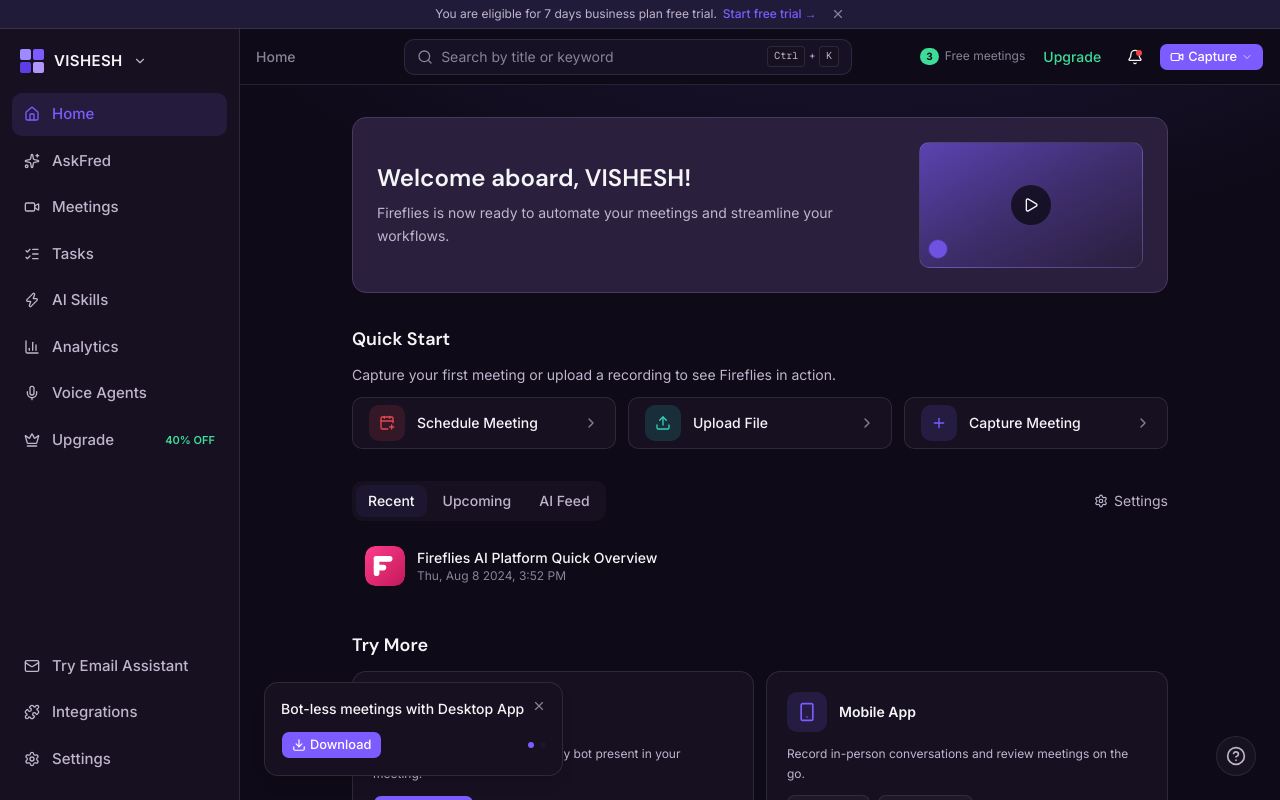
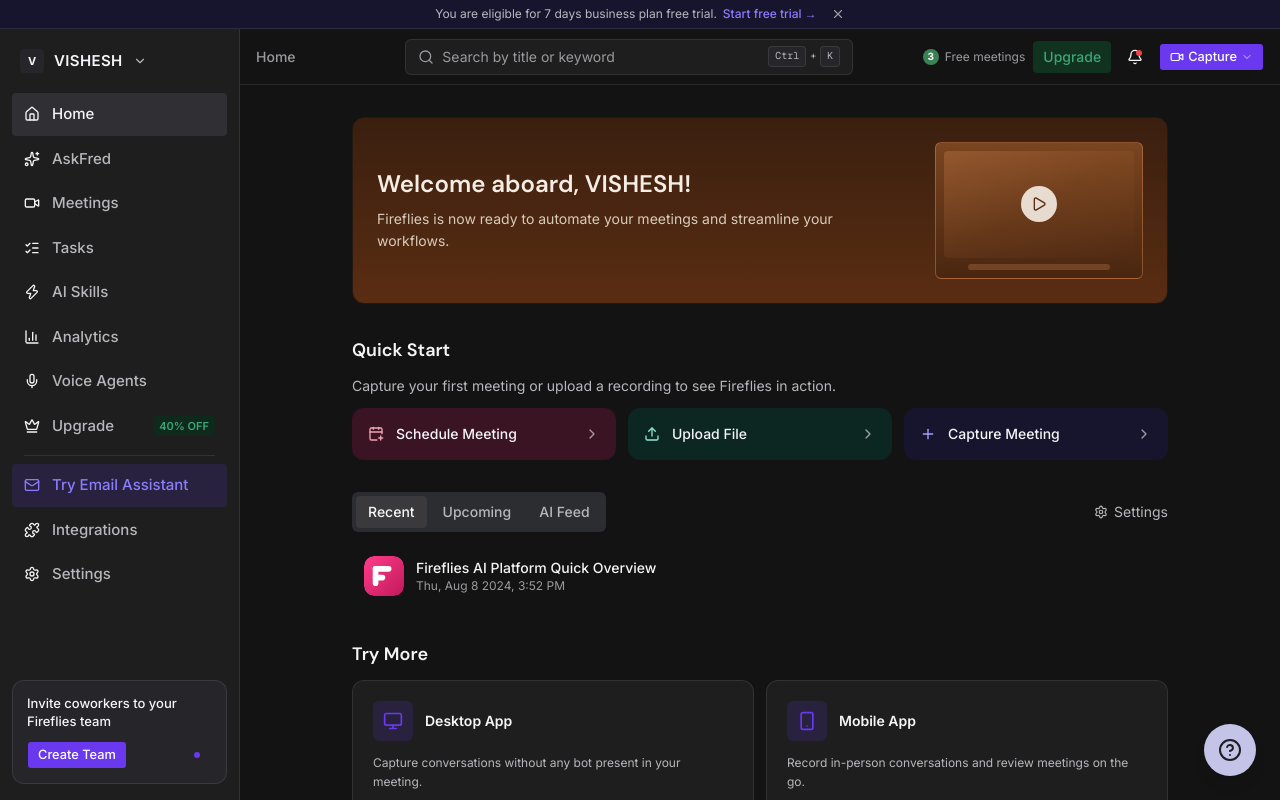
Before and after one commit to vishesh7124/fireflies-clone-scaler, a Next.js app in the folder frontend/: page / in a window 1280 px wide. Built offline with nearby package versions, Linux system fonts and the light colour scheme.

Commit message:
Phase 0 review round 2: neutral dark-gray base, copper hero, tinted tiles, muted greens, small radii, sidebar invite card

```diff
--- a/frontend/src/app/(app)/page.tsx
+++ b/frontend/src/app/(app)/page.tsx
@@ -1,6 +1,5 @@
 "use client";
 
-import { useState } from "react";
 import {
   CalendarPlusIcon,
   ChevronRightIcon,
@@ -11,7 +10,6 @@
   SettingsIcon,
   SmartphoneIcon,
   UploadIcon,
-  XIcon,
   type LucideIcon,
 } from "lucide-react";
 import { toast } from "sonner";
@@ -20,48 +18,51 @@
 import { Logo } from "@/components/layout/logo";
 
 /**
- * Home — replicates the real app's layout (docs/01 §5.2): welcome hero,
- * Quick Start tiles, Recent/Upcoming/AI Feed tabs, Try More cards, and the
- * floating promo card. Lists are static placeholders until the mock data
- * layer lands in Phase 1-2 (TODO(phase-2)).
+ * Home — replicates the real app's layout (docs/01 §5.2): warm copper hero,
+ * solid-tinted Quick Start tiles, Recent/Upcoming/AI Feed tabs, Try More cards.
+ * Lists are static placeholders until the mock data layer lands (Phase 1-2).
  */
 
-const TILES: { label: string; icon: LucideIcon; tint: string }[] = [
-  { label: "Schedule Meeting", icon: CalendarPlusIcon, tint: "bg-[#e5484d]/15 text-[#e5484d]" },
-  { label: "Upload File", icon: UploadIcon, tint: "bg-[#2dd4bf]/15 text-[#2dd4bf]" },
-  { label: "Capture Meeting", icon: PlusIcon, tint: "bg-primary/15 text-primary" },
+// Solid tinted tiles (colors sampled from the original screenshot)
+const TILES: { label: string; icon: LucideIcon; bg: string; iconColor: string }[] = [
+  { label: "Schedule Meeting", icon: CalendarPlusIcon, bg: "bg-[#3a1423]", iconColor: "text-[#f2a4b4]" },
+  { label: "Upload File", icon: UploadIcon, bg: "bg-[#0c2622]", iconColor: "text-[#8ee6d3]" },
+  { label: "Capture Meeting", icon: PlusIcon, bg: "bg-[#17152e]", iconColor: "text-[#a5a0ff]" },
 ];
 
 const TABS = ["Recent", "Upcoming", "AI Feed"];
 
 export default function HomePage() {
-  const [promoVisible, setPromoVisible] = useState(true);
   const soon = (what: string) => () => toast.info(`${what} — coming soon`);
 
   return (
     <div className="mx-auto w-full max-w-[880px] space-y-8 p-8">
-      {/* welcome hero — plum fill + visible border (original.png) */}
-      <section className="flex items-center gap-8 rounded-xl border border-[#4a3a5a] bg-[#2a1f3d] p-6">
+      {/* welcome hero — warm brown/copper gradient card, like the original */}
+      <section className="flex items-center gap-8 rounded-xl border border-[#241812] bg-gradient-to-b from-[#3a1f0f] to-[#5a2d12] p-6">
         <div className="min-w-0 space-y-2">
-          <h1 className="font-display text-2xl font-semibold text-foreground">
+          <h1 className="font-display text-2xl font-semibold text-[#f5ede4]">
             Welcome aboard, VISHESH!
           </h1>
-          <p className="text-sm leading-relaxed text-muted-foreground">
+          <p className="text-sm leading-relaxed text-[#d8ccbd]">
             Fireflies is now ready to automate your meetings and streamline your
             workflows.
           </p>
         </div>
 
-        {/* video preview thumbnail — gradient, play button, avatar (like the original) */}
-        <div className="relative hidden aspect-video w-56 shrink-0 overflow-hidden rounded-lg border border-white/10 bg-gradient-to-br from-primary/60 via-primary/25 to-transparent sm:block">
-          <span className="absolute inset-0 m-auto flex size-10 items-center justify-center rounded-full bg-background/80">
-            <PlayIcon className="size-4 text-foreground" />
-          </span>
-          <span className="absolute bottom-2 left-2 size-5 rounded-full border border-background/40 bg-primary/80" />
+        {/* stylized laptop mockup with copper border (like the original) */}
+        <div className="hidden w-52 shrink-0 sm:block">
+          <div className="rounded-lg border border-[#e8955c]/40 bg-gradient-to-b from-[#7a4520] to-[#4a2610] p-2">
+            <div className="relative aspect-video rounded-md bg-gradient-to-br from-[#e8955c]/25 via-[#c97b3d]/10 to-transparent">
+              <span className="absolute inset-0 m-auto flex size-9 items-center justify-center rounded-full bg-[#f5ede4]/90">
+                <PlayIcon className="size-4 text-[#5a2d12]" />
+              </span>
+            </div>
+            <div className="mx-auto mt-1.5 h-1.5 w-3/4 rounded-full bg-[#e8955c]/25" />
+          </div>
         </div>
       </section>
 
-      {/* quick start tiles — one-line labels, 52px rows */}
+      {/* quick start — solid tinted tiles, one-line labels, 52px rows */}
       <section className="space-y-3">
         <h2 className="font-display text-lg font-semibold text-foreground">Quick Start</h2>
         <p className="text-sm text-muted-foreground">
@@ -69,20 +70,19 @@
           action.
         </p>
         <div className="grid gap-3 sm:grid-cols-3">
-          {TILES.map(({ label, icon: Icon, tint }) => (
+          {TILES.map(({ label, icon: Icon, bg, iconColor }) => (
             <button
               key={label}
               type="button"
               onClick={soon(label)}
-              className="flex h-[52px] items-center gap-3 rounded-lg border border-border bg-surface px-4 text-left transition-colors hover:border-ring/40"
+              className={cn(
+                "flex h-[52px] items-center gap-3 rounded-xl px-4 text-left transition-opacity hover:opacity-90",
+                bg,
+              )}
             >
-              <span
-                className={`flex size-9 shrink-0 items-center justify-center rounded-lg ${tint}`}
-              >
-                <Icon className="size-4" />
-              </span>
+              <Icon className={cn("size-4 shrink-0", iconColor)} />
               <span className="truncate text-sm font-medium text-foreground">{label}</span>
-              <ChevronRightIcon className="ml-auto size-4 shrink-0 text-subtle" />
+              <ChevronRightIcon className="ml-auto size-4 shrink-0 text-foreground/60" />
             </button>
           ))}
         </div>
@@ -91,7 +91,7 @@
       {/* recent / upcoming / ai feed — TODO(phase-2): live lists */}
       <section className="space-y-3">
         <div className="flex items-center justify-between">
-          <div className="flex items-center gap-1 rounded-lg bg-surface p-1">
+          <div className="flex items-center gap-1 rounded-lg bg-[#2c2d31] p-1">
             {TABS.map((tab, i) => (
               <button
                 key={tab}
@@ -100,7 +100,7 @@
                 className={cn(
                   "rounded-md px-3 py-1.5 text-sm font-medium transition-colors",
                   i === 0
-                    ? "bg-elevated text-foreground"
+                    ? "bg-[#3a3a3d] text-foreground"
                     : "text-muted-foreground hover:text-foreground",
                 )}
               >
@@ -122,9 +122,9 @@
         <button
           type="button"
           onClick={soon("Open meeting")}
-          className="flex w-full items-center gap-3 rounded-lg border border-transparent p-3 text-left transition-colors hover:border-border hover:bg-surface"
+          className="flex w-full items-center gap-3 rounded-lg p-3 text-left transition-colors hover:bg-surface"
         >
-          <Logo variant="mark" className="size-10 shrink-0 rounded-lg" />
+          <Logo variant="mark" className="size-10 shrink-0 rounded-[10px]" />
           <span className="min-w-0">
             <span className="block truncate text-sm font-medium text-foreground">
               Fireflies AI Platform Quick Overview
@@ -174,35 +174,6 @@
           </div>
         </div>
       </section>
-
-      {/* floating promo card — bottom-left, dismissible (like the real app) */}
-      {promoVisible && (
-        <div className="fixed bottom-6 left-[264px] z-40 hidden max-w-xs flex-col gap-3 rounded-xl border border-border bg-surface p-4 shadow-lg lg:flex">
-          <div className="flex items-start justify-between gap-2">
-            <p className="text-sm font-medium text-foreground">
-              Bot-less meetings with Desktop App
-            </p>
-            <button
-              type="button"
-              onClick={() => setPromoVisible(false)}
-              aria-label="Dismiss promo"
-              className="text-subtle transition-colors hover:text-foreground"
-            >
-              <XIcon className="size-3.5" />
-            </button>
-          </div>
-          <div className="flex items-center justify-between">
-            <Button size="sm" onClick={soon("Desktop app")}>
-              <DownloadIcon className="size-3.5" />
-              Download
-            </Button>
-            <span className="flex gap-1.5">
-              <span className="size-1.5 rounded-full bg-primary" />
-              <span className="size-1.5 rounded-full bg-muted" />
-            </span>
-          </div>
-        </div>
-      )}
     </div>
   );
 }
--- a/frontend/src/app/globals.css
+++ b/frontend/src/app/globals.css
@@ -5,12 +5,11 @@
 @custom-variant dark (&:is(.dark *));
 
 /*
- * Fireflies design tokens — extracted from real app screenshots + official docs
- * (docs/01-UIUX-RESEARCH.md §2-3) and revised after the original-vs-clone
- * screenshot comparison: the app is a WARM plum-toned dark UI, not cold black.
- * `surface` = panels/sidebar/cards · `elevated` = popovers/inputs ·
- * `accent` = plum active/hover pill · `subtle` = timestamps & meta text ·
- * `success` = the app's mint green.
+ * Fireflies design tokens — docs/01-UIUX-RESEARCH.md §2-3.
+ * Revision 2 (original-vs-clone round 2): the real app is a NEUTRAL dark-gray
+ * UI — purple is an accent (buttons/links), not a surface tint. Hero/Quick
+ * Start surfaces are warm browns + deep tinted tiles, greens are muted forest.
+ * Radii run small: pills 4px, controls 6px, cards 12px.
  */
 
 @theme inline {
@@ -29,6 +28,7 @@
   --color-popover-foreground: var(--popover-foreground);
   --color-primary: var(--primary);
   --color-primary-foreground: var(--primary-foreground);
+  --color-primary-soft: var(--primary-soft); /* lighter purple for links on dark */
   --color-secondary: var(--secondary);
   --color-secondary-foreground: var(--secondary-foreground);
   --color-muted: var(--muted);
@@ -55,95 +55,98 @@
   --color-sidebar-border: var(--sidebar-border);
   --color-sidebar-ring: var(--sidebar-ring);
 
-  --radius-sm: calc(var(--radius) * 0.6);
-  --radius-md: calc(var(--radius) * 0.8);
-  --radius-lg: var(--radius);
-  --radius-xl: calc(var(--radius) * 1.4);
-  --radius-2xl: calc(var(--radius) * 1.8);
-  --radius-3xl: calc(var(--radius) * 2.2);
-  --radius-4xl: calc(var(--radius) * 2.6);
+  /* small-radius scale (the original app is barely rounded) */
+  --radius-sm: 4px;
+  --radius-md: 4px;
+  --radius-lg: 6px;
+  --radius-xl: 12px;
+  --radius-2xl: 14px;
+  --radius-3xl: 16px;
+  --radius-4xl: 20px;
 }
 
 /* Light theme (bonus toggle — dark is the product default) */
 :root {
-  --background: #f7f5fb;
-  --foreground: #1c1626;
+  --background: #f4f4f5;
+  --foreground: #1b1b1d;
   --surface: #ffffff;
   --elevated: #ffffff;
-  --subtle: #8b8598;
+  --subtle: #8a8a90;
   --card: #ffffff;
-  --card-foreground: #1c1626;
+  --card-foreground: #1b1b1d;
   --popover: #ffffff;
-  --popover-foreground: #1c1626;
-  --primary: #6b4cf0;
+  --popover-foreground: #1b1b1d;
+  --primary: #5b2fd6;
   --primary-foreground: #ffffff;
-  --secondary: #ece6f7;
-  --secondary-foreground: #1c1626;
-  --muted: #ece6f7;
-  --muted-foreground: #5b5470;
-  --accent: #ece6f7;
-  --accent-foreground: #1c1626;
+  --primary-soft: #7c5cff;
+  --secondary: #ececee;
+  --secondary-foreground: #1b1b1d;
+  --muted: #ececee;
+  --muted-foreground: #5b5b60;
+  --accent: #ececee;
+  --accent-foreground: #1b1b1d;
   --destructive: #dc2626;
-  --success: #0f9d6e;
+  --success: #1e7d4f;
   --warning: #d97706;
-  --border: rgba(28, 22, 38, 0.12);
-  --input: rgba(28, 22, 38, 0.16);
-  --ring: #6b4cf0;
-  --chart-1: #6b4cf0;
+  --border: rgba(20, 19, 20, 0.12);
+  --input: rgba(20, 19, 20, 0.16);
+  --ring: #5b2fd6;
+  --chart-1: #5b2fd6;
   --chart-2: #ff3d8b;
   --chart-3: #10b981;
   --chart-4: #f59e0b;
   --chart-5: #3b82f6;
-  --radius: 0.625rem;
+  --radius: 0.375rem;
   --sidebar: #ffffff;
-  --sidebar-foreground: #1c1626;
-  --sidebar-primary: #6b4cf0;
+  --sidebar-foreground: #1b1b1d;
+  --sidebar-primary: #5b2fd6;
   --sidebar-primary-foreground: #ffffff;
-  --sidebar-accent: #ece6f7;
-  --sidebar-accent-foreground: #1c1626;
-  --sidebar-border: rgba(28, 22, 38, 0.1);
-  --sidebar-ring: #6b4cf0;
+  --sidebar-accent: #ececee;
+  --sidebar-accent-foreground: #1b1b1d;
+  --sidebar-border: rgba(20, 19, 20, 0.1);
+  --sidebar-ring: #5b2fd6;
 }
 
-/* Dark theme — warm plum palette from the real app */
+/* Dark theme — neutral dark grays, warm hero/tile surfaces, purple as accent */
 .dark {
-  --background: #0e0a17;
+  --background: #141314;
   --foreground: #f5f5f7;
-  --surface: #161021;
-  --elevated: #1d1630;
-  --subtle: #8a8298;
-  --card: #161021;
+  --surface: #1e1e1f;
+  --elevated: #26262a;
+  --subtle: #9a9a9e;
+  --card: #1e1e1f;
   --card-foreground: #f5f5f7;
-  --popover: #1d1630;
+  --popover: #26262a;
   --popover-foreground: #f5f5f7;
-  --primary: #7c5cff;
+  --primary: #6938ef;
   --primary-foreground: #ffffff;
-  --secondary: #1d1630;
+  --primary-soft: #8b7cff;
+  --secondary: #26262a;
   --secondary-foreground: #f5f5f7;
-  --muted: #1d1630;
-  --muted-foreground: #bfb5cc;
-  --accent: #251c3d;
+  --muted: #26262a;
+  --muted-foreground: #b8b8bc;
+  --accent: #2f2f34;
   --accent-foreground: #f5f5f7;
   --destructive: #ef4444;
-  --success: #3ddc97;
+  --success: #3ba774;
   --warning: #f59e0b;
-  --border: rgba(255, 255, 255, 0.1);
-  --input: rgba(255, 255, 255, 0.12);
-  --ring: #7c5cff;
-  --chart-1: #7c5cff;
+  --border: rgba(255, 255, 255, 0.09);
+  --input: rgba(255, 255, 255, 0.11);
+  --ring: #6938ef;
+  --chart-1: #6938ef;
   --chart-2: #ff6fb5;
   --chart-3: #63e6be;
   --chart-4: #ffa94d;
   --chart-5: #74c0fc;
-  --radius: 0.625rem;
-  --sidebar: #161021;
+  --radius: 0.375rem;
+  --sidebar: #1e1e1f;
   --sidebar-foreground: #f5f5f7;
-  --sidebar-primary: #7c5cff;
+  --sidebar-primary: #6938ef;
   --sidebar-primary-foreground: #ffffff;
-  --sidebar-accent: #1d1630;
+  --sidebar-accent: #26262a;
   --sidebar-accent-foreground: #f5f5f7;
-  --sidebar-border: rgba(255, 255, 255, 0.1);
-  --sidebar-ring: #7c5cff;
+  --sidebar-border: rgba(255, 255, 255, 0.09);
+  --sidebar-ring: #6938ef;
 }
 
 @layer base {
@@ -159,20 +162,6 @@
   ::selection {
     @apply bg-primary/40 text-foreground;
   }
-}
-
-/*
- * Ambient canvas glow — the real app has a subtle warm radial tint behind the
- * content area (visible in original screenshots).
- */
-.app-canvas {
-  background:
-    radial-gradient(
-      1100px 480px at 60% -140px,
-      color-mix(in srgb, var(--primary) 13%, transparent),
-      transparent 65%
-    ),
-    var(--background);
 }
 
 /* Thin, subtle scrollbars (dark-first) */
--- a/frontend/src/components/layout/app-shell.tsx
+++ b/frontend/src/components/layout/app-shell.tsx
@@ -15,7 +15,7 @@
         <Sidebar />
         <div className="flex min-w-0 flex-1 flex-col">
           <Topbar />
-          <main className="app-canvas flex-1 overflow-y-auto">{children}</main>
+          <main className="flex-1 overflow-y-auto">{children}</main>
         </div>
       </div>
       <HelpButton />
--- a/frontend/src/components/layout/help-button.tsx
+++ b/frontend/src/components/layout/help-button.tsx
@@ -2,19 +2,17 @@
 
 import { CircleHelpIcon } from "lucide-react";
 import { toast } from "sonner";
-import { Button } from "@/components/ui/button";
 
-/** Circular help bubble pinned bottom-right (like the real app). */
+/** Lavender-filled help bubble pinned bottom-right (like the real app). */
 export function HelpButton() {
   return (
-    <Button
-      variant="outline"
-      size="icon"
+    <button
+      type="button"
       aria-label="Help"
-      className="fixed bottom-6 right-6 z-40 size-10 rounded-full bg-surface text-muted-foreground hover:text-foreground"
       onClick={() => toast.info("Help center — coming soon")}
+      className="fixed bottom-6 right-6 z-40 flex size-13 items-center justify-center rounded-full bg-[#c4c4e8] text-[#1e1e1f] shadow-lg transition-transform hover:scale-105"
     >
-      <CircleHelpIcon className="size-5" />
-    </Button>
+      <CircleHelpIcon className="size-6" />
+    </button>
   );
 }
--- a/frontend/src/components/layout/logo.tsx
+++ b/frontend/src/components/layout/logo.tsx
@@ -26,7 +26,7 @@
         width="32"
         height="32"
         rx="8"
-        fill={variant === "tile" ? "#161021" : "url(#fireflies-f)"}
+        fill={variant === "tile" ? "#1e1e1f" : "url(#fireflies-f)"}
         stroke={variant === "tile" ? "rgba(255,255,255,0.1)" : undefined}
       />
       <rect x="7" y="8" width="15" height="4.5" rx="2.25" fill={glyph} />
--- a/frontend/src/components/layout/sidebar.tsx
+++ b/frontend/src/components/layout/sidebar.tsx
@@ -19,6 +19,7 @@
 } from "lucide-react";
 import { toast } from "sonner";
 import { cn } from "cn";
+import { Button } from "@/components/ui/button";
 
 /** Nav items + layout replicate the real app shell (docs/01 §4). */
 const MAIN_NAV: { label: string; href: string; icon: LucideIcon }[] = [
@@ -32,32 +33,19 @@
 ];
 
 const BOTTOM_NAV: { label: string; href: string; icon: LucideIcon }[] = [
-  { label: "Try Email Assistant", href: "/integrations", icon: MailIcon },
   { label: "Integrations", href: "/integrations", icon: PuzzleIcon },
   { label: "Settings", href: "/settings", icon: SettingsIcon },
 ];
 
 /**
- * Workspace switcher avatar — mosaic block in the purple family
- * (the real app's workspace chip, toned to match its monochrome look).
+ * Active state = subtle neutral pill, white icon+text (like the original —
+ * purple is reserved for the highlighted promo items, not nav).
  */
-function WorkspaceAvatar() {
-  return (
-    <span className="grid size-6 shrink-0 grid-cols-2 gap-[2px] rounded-md" aria-hidden="true">
-      <span className="rounded-[2px] bg-[#9d8bff]" />
-      <span className="rounded-[2px] bg-[#7c5cff]" />
-      <span className="rounded-[2px] bg-[#5b3ee6]" />
-      <span className="rounded-[2px] bg-[#b197fc]" />
-    </span>
-  );
-}
-
-/** Active = plum pill + purple text; inactive = muted (like the real sidebar). */
 const navLinkClass = (active: boolean) =>
   cn(
-    "flex items-center gap-3 rounded-lg whitespace-nowrap px-3 py-2.5 text-[15px] font-medium transition-colors",
+    "flex items-center gap-3 rounded-md whitespace-nowrap px-3 py-2.5 text-[15px] font-medium transition-colors",
     active
-      ? "bg-accent text-primary"
+      ? "bg-accent text-foreground"
       : "text-muted-foreground hover:bg-accent/60 hover:text-foreground",
   );
 
@@ -66,7 +54,7 @@
   const active = href === "/" ? pathname === "/" : pathname.startsWith(href);
   return (
     <Link href={href} className={navLinkClass(active)}>
-      <Icon className="size-4" />
+      <Icon className="size-4 text-foreground" />
       {label}
     </Link>
   );
@@ -75,38 +63,68 @@
 export function Sidebar() {
   return (
     <aside className="flex h-full w-60 shrink-0 flex-col border-r border-sidebar-border bg-sidebar">
-      {/* workspace switcher */}
+      {/* workspace switcher — initials avatar (the original shows a user photo) */}
       <button
         type="button"
         onClick={() => toast.info("Workspace switcher — coming soon")}
         className="flex items-center gap-2.5 px-5 pb-2 pt-5 text-left"
       >
-        <WorkspaceAvatar />
+        <span className="flex size-6 shrink-0 items-center justify-center rounded-md bg-elevated text-[11px] font-bold text-foreground">
+          V
+        </span>
         <span className="text-[15px] font-semibold tracking-wide text-foreground">VISHESH</span>
         <ChevronDownIcon className="size-3.5 text-muted-foreground" />
       </button>
 
-      <nav className="mt-3 flex-1 space-y-1 px-3">
+      <nav className="mt-3 flex-1 space-y-0.5 px-3">
         {MAIN_NAV.map((item) => (
           <NavLink key={item.label} {...item} />
         ))}
 
-        {/* Upgrade — green text badge only (no filled pill, like the original) */}
+        {/* Upgrade — muted green pill badge (like the original) */}
         <button
           type="button"
           onClick={() => toast.info("Upgrade — coming soon")}
           className={cn(navLinkClass(false), "w-full")}
         >
-          <CrownIcon className="size-4" />
+          <CrownIcon className="size-4 text-foreground" />
           Upgrade
-          <span className="ml-auto text-[11px] font-semibold text-success">40% OFF</span>
+          <span className="ml-auto rounded-[4px] bg-[#0f2a1c] px-1.5 py-0.5 text-[11px] font-semibold text-success">
+            40% OFF
+          </span>
         </button>
-      </nav>
 
-      <div className="space-y-1 px-3 pb-5">
+        {/* faint separator between nav groups (original has one) */}
+        <div className="mx-3 my-2 h-px bg-border" />
+
+        {/* highlighted promo item — deep-purple pill in the original */}
+        <Link
+          href="/integrations"
+          className="flex items-center gap-3 rounded-md bg-primary/15 px-3 py-2.5 text-[15px] font-medium text-primary-soft transition-colors hover:bg-primary/25"
+        >
+          <MailIcon className="size-4" />
+          Try Email Assistant
+        </Link>
+
         {BOTTOM_NAV.map((item) => (
           <NavLink key={item.label} {...item} />
         ))}
+      </nav>
+
+      {/* invite card — bottom of sidebar, like the original's cycling promo */}
+      <div className="mx-3 mb-4 rounded-xl border border-border bg-elevated p-3.5">
+        <p className="text-[13px] font-medium leading-snug text-foreground">
+          Invite coworkers to your Fireflies team
+        </p>
+        <div className="mt-2.5 flex items-center justify-between">
+          <Button size="sm" onClick={() => toast.info("Create team — coming soon")}>
+            Create Team
+          </Button>
+          <span className="flex gap-1.5">
+            <span className="size-1.5 rounded-full bg-primary" />
+            <span className="size-1.5 rounded-full bg-muted" />
+          </span>
+        </div>
       </div>
     </aside>
   );
--- a/frontend/src/components/layout/topbar.tsx
+++ b/frontend/src/components/layout/topbar.tsx
@@ -31,20 +31,20 @@
       <button
         type="button"
         onClick={() => toast.info("Global search lands in Phase 7")}
-        className="mx-auto flex h-9 w-full max-w-md items-center gap-2 rounded-lg border border-border bg-elevated/60 px-3 text-sm text-subtle transition-colors hover:border-ring/40"
+        className="mx-auto flex h-9 w-full max-w-md items-center gap-2 rounded-lg border border-border bg-surface px-3 text-sm text-subtle transition-colors hover:border-ring/40"
       >
         <SearchIcon className="size-4" />
         <span className="truncate">Search by title or keyword</span>
         <span className="ml-auto flex shrink-0 items-center gap-1 font-mono text-[10px] text-muted-foreground">
-          <kbd className="rounded border border-border bg-surface px-1.5 py-0.5">Ctrl</kbd>+
-          <kbd className="rounded border border-border bg-surface px-1.5 py-0.5">K</kbd>
+          <kbd className="rounded border border-border bg-elevated px-1.5 py-0.5">Ctrl</kbd>+
+          <kbd className="rounded border border-border bg-elevated px-1.5 py-0.5">K</kbd>
         </span>
       </button>
 
       <div className="flex items-center gap-2">
-        {/* free-plan chip — green count badge + label (like the real top bar) */}
+        {/* free-plan chip — muted forest-green circle + label (like the original) */}
         <span className="hidden items-center gap-1.5 text-xs text-subtle md:flex">
-          <span className="rounded-full bg-success px-1.5 py-0.5 text-[10px] font-bold text-background">
+          <span className="flex size-4 items-center justify-center rounded-full bg-[#3b8156] text-[10px] font-bold text-white">
             3
           </span>
           Free meetings
@@ -53,7 +53,7 @@
         <button
           type="button"
           onClick={() => toast.info("Upgrade — coming soon")}
-          className="rounded-md px-2.5 py-1.5 text-sm font-medium text-success transition-colors hover:bg-success/10"
+          className="rounded-md bg-[#11321f] px-2.5 py-1.5 text-sm font-medium text-success transition-colors hover:bg-[#17452c]"
         >
           Upgrade
         </button>
--- a/frontend/src/components/layout/trial-banner.tsx
+++ b/frontend/src/components/layout/trial-banner.tsx
@@ -10,12 +10,12 @@
   if (!visible) return null;
 
   return (
-    <div className="flex shrink-0 items-center justify-center gap-1.5 border-b border-border bg-[#211b3a] px-4 py-1.5 text-xs text-muted-foreground">
+    <div className="flex shrink-0 items-center justify-center gap-1.5 border-b border-border bg-[#17152e] px-4 py-1.5 text-xs text-muted-foreground">
       <span className="truncate">You are eligible for 7 days business plan free trial.</span>
       <button
         type="button"
         onClick={() => toast.info("Free trial — coming soon")}
-        className="font-medium text-primary hover:underline"
+        className="font-medium text-primary-soft hover:underline"
       >
         Start free trial →
       </button>
```
Also changed, not shown: frontend/src/app/icon.svg, 2 other files (tests, documents, lock files or other folders).
